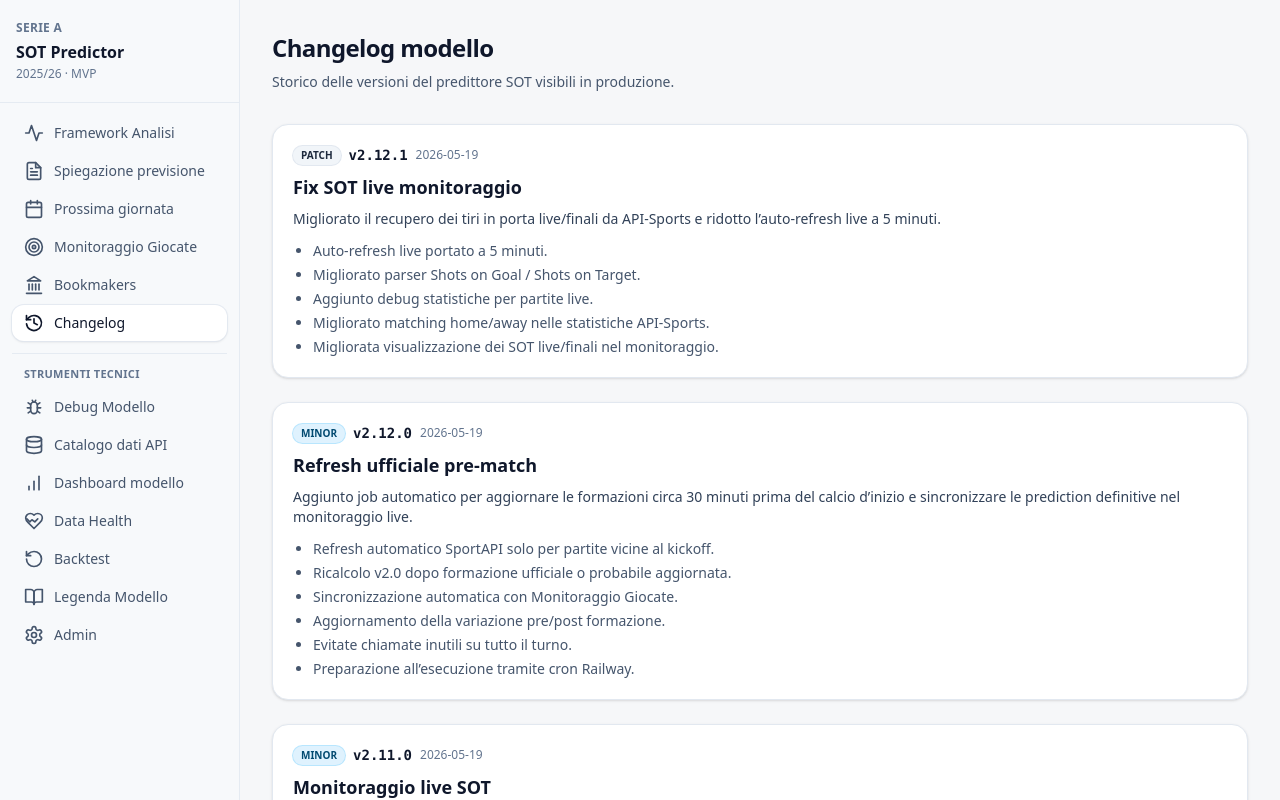
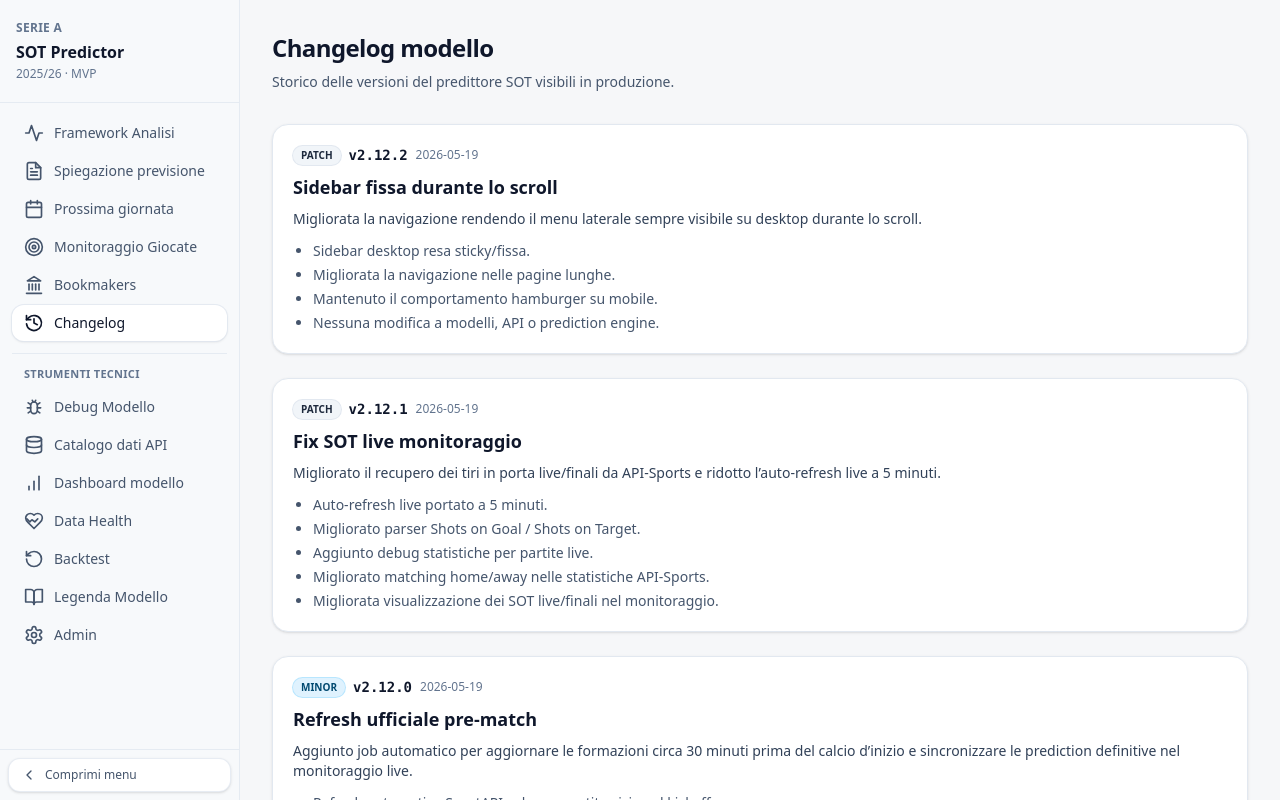
Before and after one commit to Rccard92/football-sot-predictor, a React (Vite) app in the folder frontend/: page /changelog in a window 1280 px wide. Shown: the top 800 px of the page. Built offline with nearby package versions, Linux system fonts and the light colour scheme.

Commit message:
Make sidebar sticky on desktop

```diff
--- a/frontend/src/components/Layout.tsx
+++ b/frontend/src/components/Layout.tsx
@@ -7,12 +7,12 @@ import { Sidebar } from './Sidebar'
 export function Layout() {
   return (
     <SidebarLayoutProvider>
-      <div className="flex min-h-screen bg-[#F6F7F9]">
+      <div className="flex min-h-screen overflow-x-hidden bg-[#F6F7F9] md:h-screen md:overflow-hidden">
         <Sidebar />
-        <div className="flex min-w-0 flex-1 flex-col">
+        <div className="flex min-h-0 min-w-0 flex-1 flex-col md:overflow-hidden">
           <MobileTopBar />
           <MobileNavDrawer />
-          <main className="min-w-0 flex-1 overflow-x-hidden overflow-y-auto">
+          <main className="min-h-0 min-w-0 flex-1 overflow-x-hidden overflow-y-auto">
             <div className="content-container mx-auto w-full max-w-[1320px] px-4 py-6 sm:px-6 sm:py-8 lg:px-8">
               <Outlet />
             </div>
--- a/frontend/src/components/Sidebar.tsx
+++ b/frontend/src/components/Sidebar.tsx
@@ -25,7 +25,7 @@ export function Sidebar() {
 
   return (
     <aside
-      className={`hidden shrink-0 flex-col border-r border-slate-200/80 bg-slate-50/80 transition-[width] duration-200 md:flex ${
+      className={`sticky top-0 hidden h-screen max-h-screen shrink-0 self-start flex-col border-r border-slate-200/80 bg-slate-50/80 transition-[width] duration-200 md:flex ${
         collapsed ? 'w-[72px]' : 'w-60'
       }`}
     >
--- a/frontend/src/data/modelChangelog.ts
+++ b/frontend/src/data/modelChangelog.ts
@@ -11,6 +11,21 @@ export type ChangelogEntry = {
 }
 
 export const MODEL_CHANGELOG: ChangelogEntry[] = [
+  {
+    version: '2.12.2',
+    date: '2026-05-19',
+    title: 'Sidebar fissa durante lo scroll',
+    type: 'patch',
+    summary:
+      'Migliorata la navigazione rendendo il menu laterale sempre visibile su desktop durante lo scroll.',
+    highlights: [
+      'Sidebar desktop resa sticky/fissa.',
+      'Migliorata la navigazione nelle pagine lunghe.',
+      'Mantenuto il comportamento hamburger su mobile.',
+      'Nessuna modifica a modelli, API o prediction engine.',
+    ],
+    visible_to_user: true,
+  },
   {
     version: '2.12.1',
     date: '2026-05-19',
```
